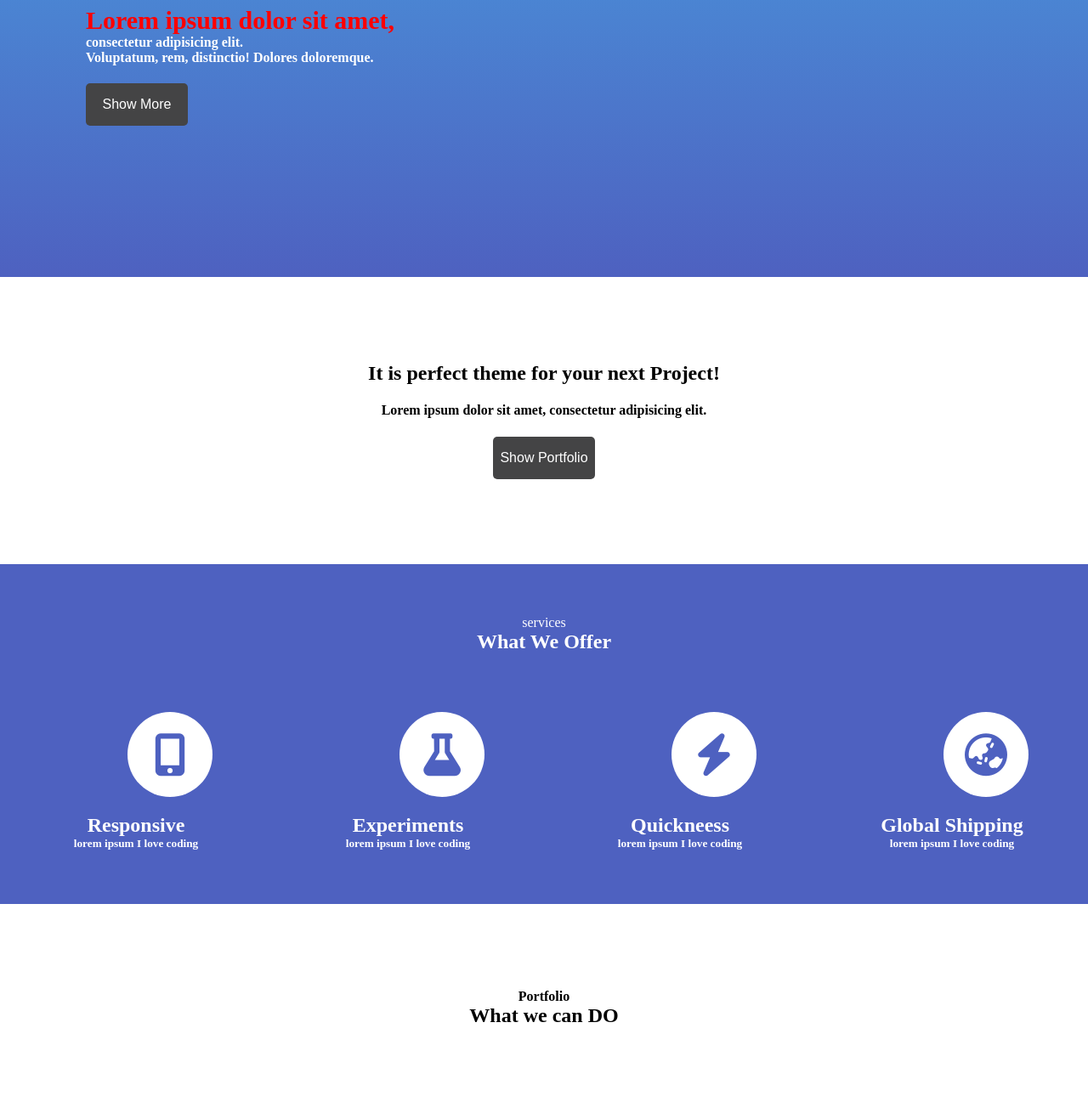
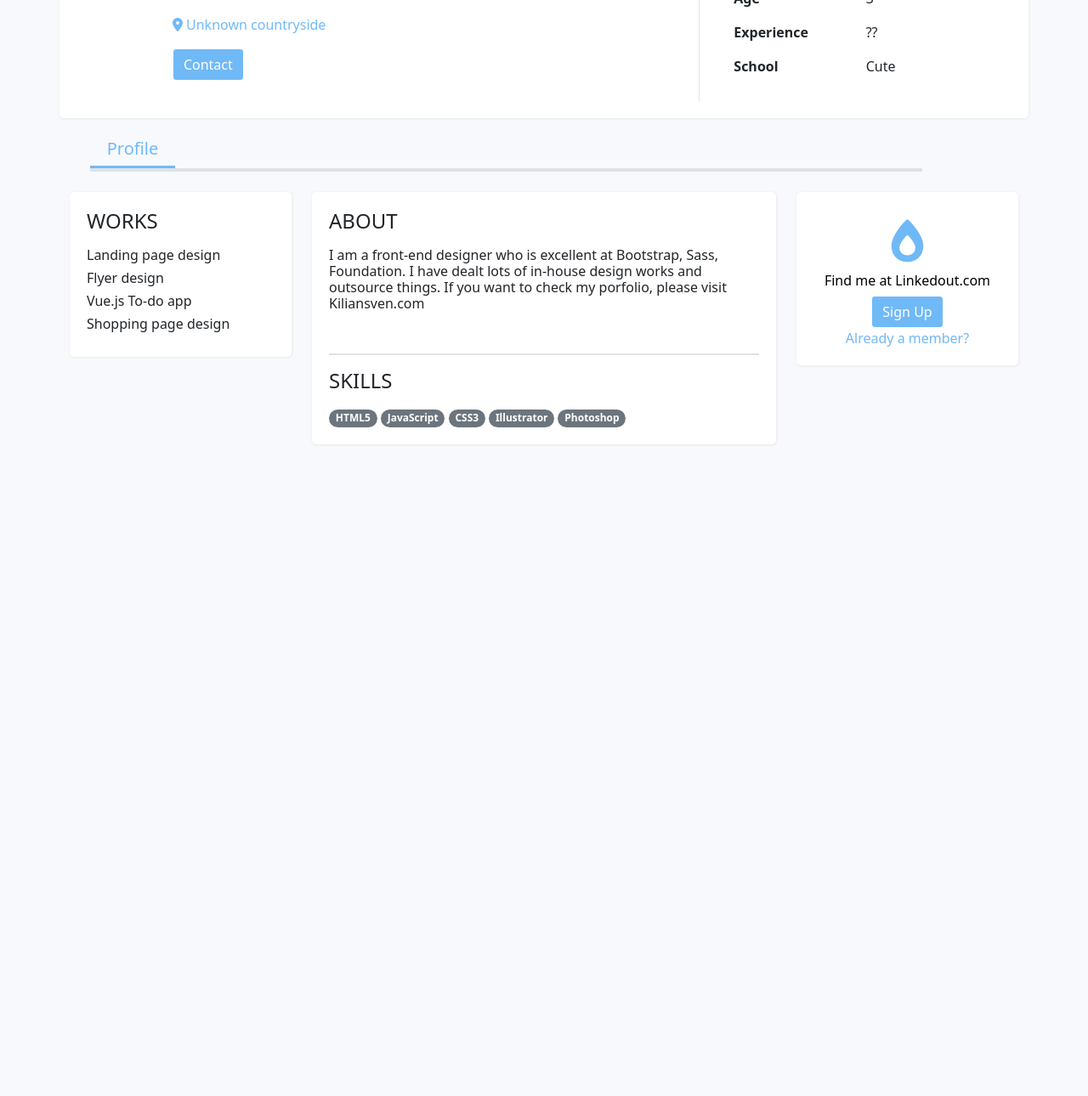
Before and after one commit to cham0287/cham0287.github.io, a plain HTML site: page index.html in a window 1280 px wide. Shown: the part 174-1464 px from the top of the page at 85% size. After the commit the page ends 800 px from the top, so only its background shows below. Drawn offline with nearby package versions, Linux system fonts and the light colour scheme.

Commit message:
Add files via upload

```diff
--- a/index.html
+++ b/index.html
@@ -5,115 +5,99 @@
     <meta http-equiv="X-UA-Compatible" content="IE=edge">
     <meta name="viewport" content="width=device-width, initial-scale=1.0">
     <title>Document</title>
+    <link href="https://cdn.jsdelivr.net/npm/bootstrap@5.1.3/dist/css/bootstrap.min.css" rel="stylesheet" integrity="sha384-1BmE4kWBq78iYhFldvKuhfTAU6auU8tT94WrHftjDbrCEXSU1oBoqyl2QvZ6jIW3" crossorigin="anonymous">
     <link href="style.css" rel="stylesheet">
     <link rel="stylesheet" href="https://cdnjs.cloudflare.com/ajax/libs/font-awesome/6.0.0-beta2/css/all.min.css" integrity="sha512-YWzhKL2whUzgiheMoBFwW8CKV4qpHQAEuvilg9FAn5VJUDwKZZxkJNuGM4XkWuk94WCrrwslk8yWNGmY1EduTA==" crossorigin="anonymous" referrerpolicy="no-referrer" />
 </head>
 <body>
-    <div class="case">
-        <div class="top-box flex">
-            <div class="textbox">
-                <h1>Landing Page for Apps</h1>
-                <h4>
-                    <p class="pseudo">Lorem ipsum dolor sit amet, consectetur
-                        adipisicing elit. <br>Voluptatum, rem, distinctio! Dolores doloremque.
-                    </p>
-                </h4>
-                <button class="button">Show More</button>
+    <div class="container ">
+        <div class="row white-box mb-3">
+            <div class="col-12 col-md-5">
+                <div class="d-md-flex m-4">
+                    <div class="flex-shrink-0">
+                      <img class="icon m-3 my-0" src="icefish.png" width="100px" height="" alt="...">
+                    </div>
+                    <div class="flex-grow-1 ms-3">
+                      <h3 style="font-weight: 700;">Sam Saek</h1>
+                      <p style="font-size: small; font-weight:500;">Street Cat</p>
+                      <p style="color:#70b9f7;"><i class="fas fa-map-marker-alt"></i> Unknown countryside</p>
+                      <button style="background-color:#70b9f7;" type="button" class="btn btn-primary border-white">Contact</button>
+                    </div>
+                </div>
             </div>
-            <!-- <div class="invisible flex"></div> -->
-            <div class="flex add">
-                <img class="iphone" src="images/iphone.png">
+            <div class="col-12 col-md-3  border-end " style="border-radius: 0px;">
+
+            </div>
+            <div class="info col-12 col-md-4">
+                <div class="row m-3">
+                    <div class="col-6" style="font-weight: 700;">Location</div>
+                    <div class="col-6">Unknown</div>
+                </div>
+                <div class="row m-3">
+                    <div class="col-6" style="font-weight: 700;" >Age</div>
+                    <div class="col-6">3</div>
+                </div>
+                <div class="row m-3">
+                    <div class="col-6" style="font-weight: 700;">Experience</div>
+                    <div class="col-6">??</div>
+                </div>
+                <div class="row m-3">
+                    <div class="col-6" style="font-weight: 700;">School</div>
+                    <div class="col-6">Cute</div>
+                </div>
 
             </div>
 
+
         </div>
-        <div class="second-box">
-            <div>
-                <h2>It is perfect theme for your next Project!</h2>
-                <h4>Lorem ipsum dolor sit amet, consectetur
-                    adipisicing elit.</h4>
-                <button class="button">Show Portfolio</button>
-            </div>
-        </div>
-        <div class="third-box">
-            <div>
-                <h8>services</h6>
-                <h2 style="margin-top:0;">What We Offer</h2>
-            </div>
-            <div class="content-box">
-                <div class="content">
-                    <div class="circle"><i class="fas fa-mobile-alt"></i></div>
-                    <h2 style="margin-bottom: 0;">Responsive</h2>
-                    <h5 style="margin-top: 0;">lorem ipsum I love coding</h5>
-                </div>
-                <div class="content">
-                    <div class="circle"><i class="fas fa-flask"></i></div>
-                    <h2 style="margin-bottom: 0;">Experiments</h2>
-                    <h5 style="margin-top: 0;">lorem ipsum I love coding</h5>
-                </div>
-                <div class="content">
-                    <div class="circle"><i class="fas fa-bolt"></i></div>
-                    <h2 style="margin-bottom: 0;">Quickneess</h2>
-                    <h5 style="margin-top: 0;">lorem ipsum I love coding</h5>
-                </div>
-                <div class="content">
-                    <div class="circle"><i class="fas fa-globe-asia"></i></div>
-                    <h2 style="margin-bottom: 0;">Global Shipping</h2>
-                    <h5 style="margin-top: 0;">lorem ipsum I love coding</h5>
+        <nav class="d-flex row bar container-md  m-auto" style="background-color:#f7f9fc;">
+            <nav class="col-1 line navbar-brand m-0"  style="color:#70b9f7;">Profile</nav>
+            <nav class="col-11 border-bottom border-4 m-0"></nav>
+        </nav>
+        <div class="row mt-4">
+            <div class="col-md-3" >
+                <div class="white-box mb-3">
+                    <h2 class="mb-3">WORKS</h2>
+                    <h4>Landing page design</h4>
+                    <h4>Flyer design</h4>
+                    <h4>Vue.js To-do app</h4>
+                    <h4>Shopping page design</h4>
                 </div>
             </div>
-        </div>
-        <div class="forth-box">
-            <div>
-                <h4 style="margin-bottom: 0;">Portfolio</h4>
-                <h2 style="margin-top: 0;">What we can DO</h2>
+            <div class="col-md-6 ">
+                <div class=" white-box mb-3">
+                    <div class="border-bottom border-2">
+                        <h2 class="mb-3" style="font-weight: 500;">ABOUT</h2>
+                        <h4 class="mb-5">I am a front-end designer who is excellent at Bootstrap, Sass, Foundation. I have dealt lots of
+                            in-house design works and outsource things. If you want to check my porfolio, please visit Kiliansven.com
+                        </h4>
+                    </div>
+                    <div >
+                        <h2 class="mt-3 mb-3" style="font-weight: 500;"> SKILLS</h2>
+                        <span class="badge rounded-pill bg-secondary">HTML5</span>
+                        <span class="badge rounded-pill bg-secondary">JavaScript</span>
+                        <span class="badge rounded-pill bg-secondary">CSS3</span>
+                        <span class="badge rounded-pill bg-secondary">Illustrator</span>
+                        <span class="badge rounded-pill bg-secondary">Photoshop</span>
+                    </div>
+                </div>
             </div>
-        </div>
-        <div class="fifth-box">
-                <div class="flex-content">
-                    <div class="overlay">
-                        <h2>Stationary</h2>
-                        <h5>Lorem ipsum dolor sit amet, consectetur adipisicing elit.</h5>
-                    </div>
-                    <img src="images/portfolio-1.jpg" alt="">
-                </div>
-                <div class="flex-content">
-                    <div class="overlay">
-                        <h2>Stationary</h2>
-                        <h5>Lorem ipsum dolor sit amet, consectetur adipisicing elit.</h5>
-                    </div>
-                    <img src="images/portfolio-2.jpg" alt="">
-                </div>
-                <div class="flex-content">
-                    <div class="overlay">
-                        <h2>Stationary</h2>
-                        <h5>Lorem ipsum dolor sit amet, consectetur adipisicing elit.</h5>
-                    </div>
-                    <img src="images/portfolio-3.jpg" alt="">
-                </div>
-                <div class="flex-content">
-                    <div class="overlay">
-                        <h2>Stationary</h2>
-                        <h5>Lorem ipsum dolor sit amet, consectetur adipisicing elit.</h5>
-                    </div>
-                    <img src="images/portfolio-4.jpg" alt="">
+            <div class="col-md-3" style="text-align: center; color:#70b9f7">
+                <div class="white-box">
+                    <div style="font-size: 50px;"><i class="fas fa-burn"></i></div>
+                    <h4 style="color:black;">Find me at Linkedout.com</h4>
+                    <div><button type="button" class="btn btn-primary border-white" style="background-color: #70b9f7;">Sign Up</button></div>
+                    <div>Already a member?</div>
                 </div>
 
 
+            </div>
         </div>
-        <div>
-            <div class="sixth-box">
-                <div class="icon"><i class="fab fa-google"></i></div>
-                <div class="icon"><i class="fab fa-twitter"></i></div>
-                <div class="icon"><i class="fab fa-instagram"></i></div>
-
-            </div>
-            <div style="text-align:center; color:black; padding-top: 30px;">Codingapple</div>
-        </div>
+    </div>
 
 
 
-    </div>
 
+    <script src="https://cdn.jsdelivr.net/npm/bootstrap@5.1.3/dist/js/bootstrap.bundle.min.js" integrity="sha384-ka7Sk0Gln4gmtz2MlQnikT1wXgYsOg+OMhuP+IlRH9sENBO0LRn5q+8nbTov4+1p" crossorigin="anonymous"></script>
 </body>
 </html>
--- a/style.css
+++ b/style.css
@@ -1,172 +1,46 @@
 body {
-  margin: 0;
+  margin: 70px;
+  background-color: #f7f9fc;
 }
 
-.pseudo::first-line {
-  color: red;
-  font-size: 30px;
-}
-
-div {
-  box-sizing: border-box;
-}
-
-.top-box {
-  width: 100%;
-  margin: auto;
-  padding: 1px;
-  height: 500px;
-  background-image: linear-gradient(#4997dc, #4e61c0);
-  color: white;
-}
-
-.textbox {
-  margin: 100px;
-  width: 40%;
-}
-
-.button {
-  background-color: #444445;
-  color: white;
+.white-box {
+  background-color: white;
+  box-shadow: 0.5px 0.5px 2px 1px #eee;
+  padding: 20px;
   border-radius: 5px;
-  border: 0cm;
-  height: 50px;
-  width: 120px;
-  font-size: 16px;
-  cursor: pointer;
-}
-
-.add {
-  height: 400px;
-  margin: auto auto 0 auto;
-}
-
-.flex {
-  display: flex;
-}
-
-.invisible {
-  width: 30%;
-}
-.right {
-  margin: 200px;
-}
-
-.second-box {
-  margin: 100px;
-  text-align: center;
-}
-
-.third-box {
-  margin: 0 auto;
-  padding-top: 60px;
-  height: 400px;
-  text-align: center;
-  background-color: #4e61c0;
-  color: white;
-}
-
-.content-box {
-  display: flex;
-  width: auto;
-  padding: 0 auto;
-  margin: 0 auto;
-  justify-content: center;
-}
-
-.content {
-  /* background: blue; */
-  height: 250px;
-  width: 300px;
-  margin: 0 50px;
-}
-
-.circle {
-  margin-top: 50px;
-  margin-left: 100px;
-  background: white;
-  height: 100px;
-  width: 100px;
-  border-radius: 50px;
-}
-
-.circle i {
-  margin-top: 25px;
-  color: #4e61c0;
-  font-size: 50px;
-}
-
-.forth-box {
-  margin: 100px;
-  text-align: center;
-}
-
-.fifth-box {
-  margin: 0 244px 0 244px;
-  display: flex;
-  justify-content: center;
-  flex-wrap: wrap;
-}
-
-.flex-content {
-  width: 50%;
-  position: relative;
-}
-
-.overlay {
-  margin: 100px 0 0 100px;
-  position: absolute;
-  width: 100%;
-  height: 100%;
-  color: white;
-}
-
-.sixth-box {
-  padding-top: 100px;
-  display: flex;
-  color: white;
-  justify-content: center;
-  flex-wrap: wrap;
-  width: 520px;
-  margin: auto;
 }
 
 .icon {
-  padding-top: 18px;
-  padding-left: 27px;
-  width: 80px;
-  height: 80px;
-  border-radius: 40px;
-  background-color: #4e61c0;
-  margin-left: 30px;
-  margin-right: 30px;
-  color: white;
-  font-size: 30px;
+  width: 150px;
+  height: 150px;
+  border-radius: 75px;
 }
 
-@media screen and (max-width: 992px) {
-  .invisible {
-    width: 0;
-  }
-  .textbox {
-    text-align: center;
-    margin: auto;
-    width: auto;
-  }
-  .top-box {
-    flex-direction: column;
-  }
-  .top-box .flex {
-    margin: auto;
-  }
-  .flex img {
-    height: 100%;
-    width: 100%;
-    margin: 0 auto 0 auto;
-  }
-  .add {
-    overflow: hidden;
-    height: auto;
-    width: auto;
-  }
+.info {
+  margin: auto;
+  padding: auto;
 }
+
+.line {
+  text-align: center;
+  width: 100px;
+  border-bottom: solid;
+  border-color: #70b9f7;
+}
+/*
+.bar {
+    border-bottom: solid;
+  border-color: #;
+} */
+
+.box {
+  background: #f7f9fc;
+}
+
+h2 {
+  font-size: 24px;
+}
+
+h4 {
+  font-size: 16px;
+}
```
